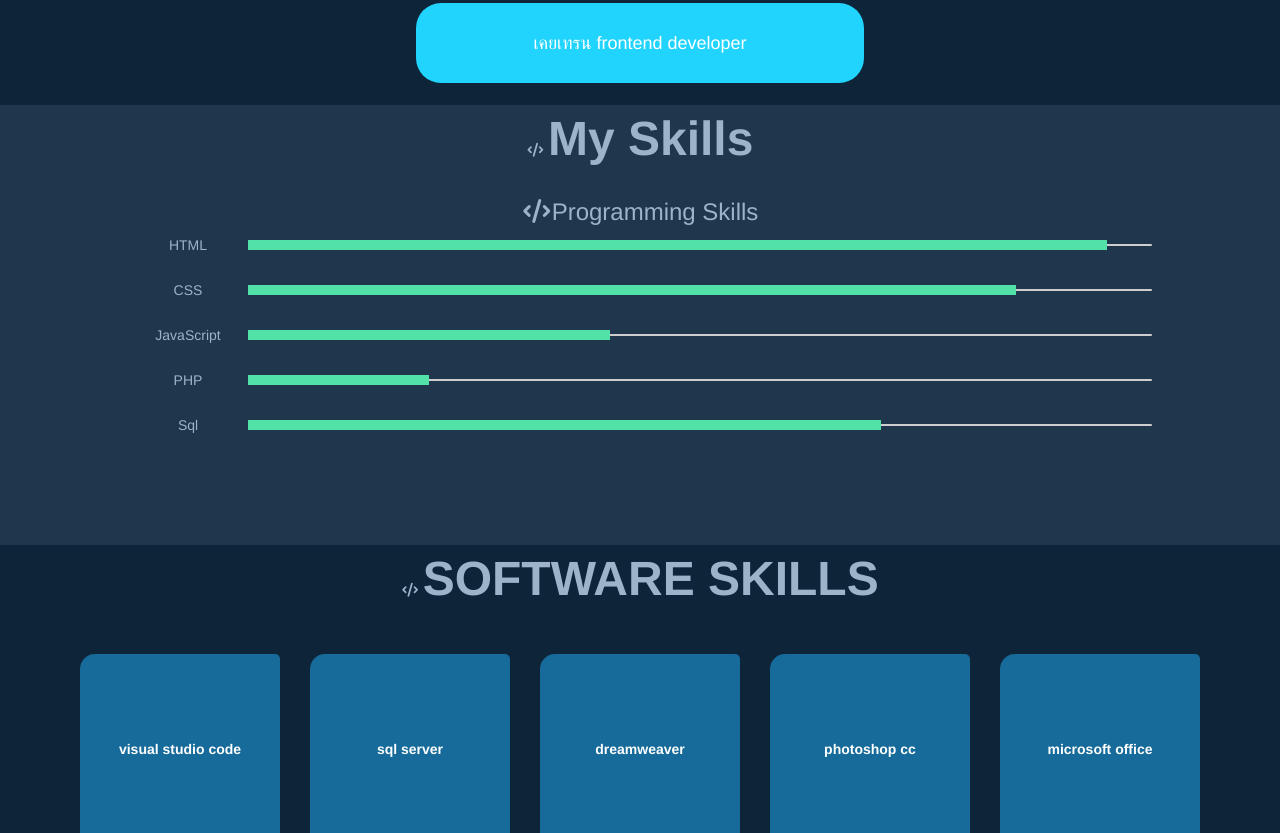
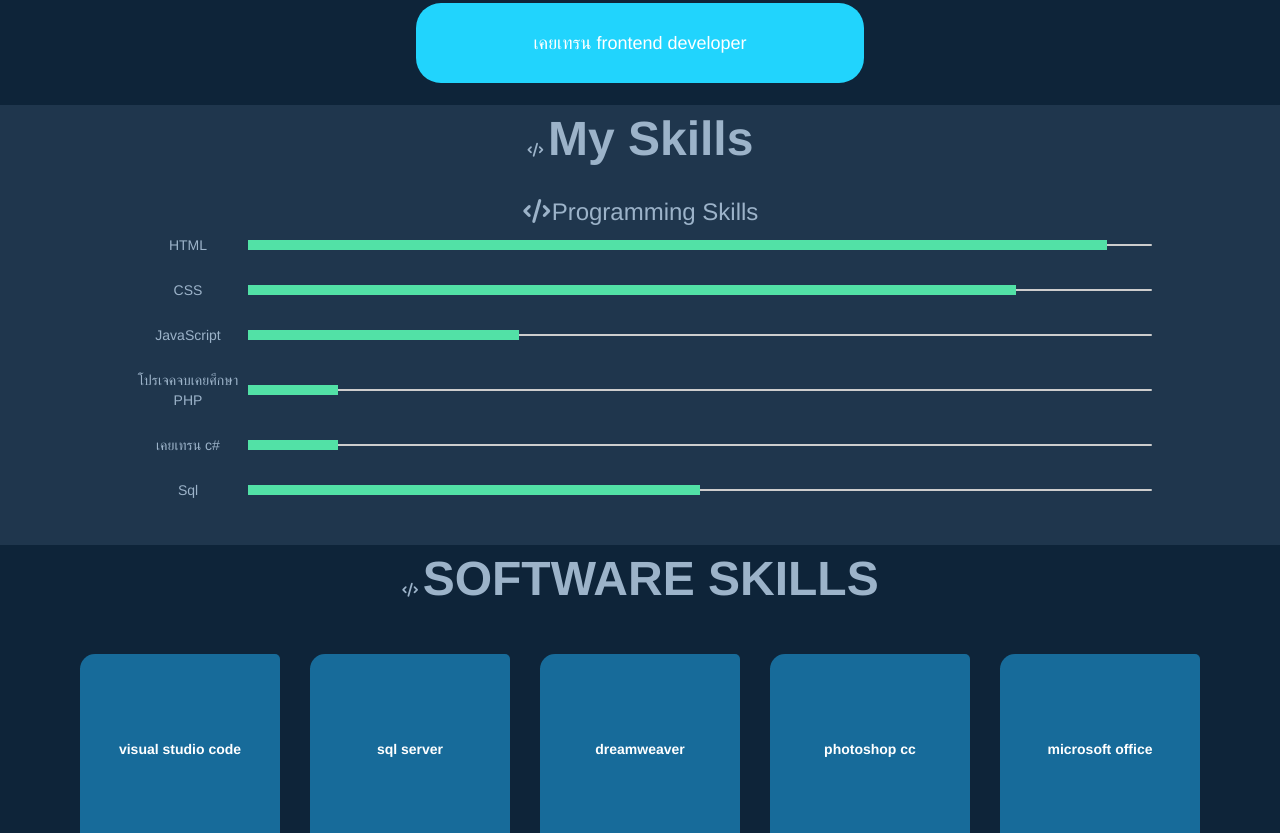
Before and after one commit to srisuda1997/portfolio-srisuda, a plain HTML site: page index.html in a window 1280 px wide. Shown: the part 857-1690 px from the top of the page. Drawn offline with nearby package versions, Linux system fonts and the light colour scheme.

Commit message:
Add files via upload

```diff
--- a/index.html
+++ b/index.html
@@ -210,17 +210,22 @@
                   </li>
                   <li data-percent="40"><span>JavaScript</span>
                     <div class="skills-bar">
-                      <div class="bar" style="width: 40%; transition-duration: 0.5s;"></div>
+                      <div class="bar" style="width: 30%; transition-duration: 0.5s;"></div>
                     </div>
                   </li>
-                  <li data-percent="20"><span>PHP</span>
+                  <li data-percent="20"><span>โปรเจคจบเคยศึกษา PHP</span>
                     <div class="skills-bar">
-                      <div class="bar" style="width: 20%; transition-duration: 0.5s;"></div>
+                      <div class="bar" style="width: 10%; transition-duration: 0.5s;"></div>
+                    </div>
+                  </li>
+                  <li data-percent="20"><span>เคยเทรน c#</span>
+                    <div class="skills-bar">
+                      <div class="bar" style="width: 10%; transition-duration: 0.5s;"></div>
                     </div>
                   </li>
                   <li data-percent="20"><span>Sql</span>
                     <div class="skills-bar">
-                      <div class="bar" style="width: 70%; transition-duration: 0.5s;"></div>
+                      <div class="bar" style="width: 50%; transition-duration: 0.5s;"></div>
                     </div>
                   </li>
                 </ul>
--- a/style.css
+++ b/style.css
@@ -42,12 +42,15 @@
 .box_labal {
   position: relative;
   display: block;
-  height: 40vh;
+  height: 45vh;
   margin: 40px;
   justify-content: center;
   align-items: center;
   border-radius: 25px;
   padding: 20px 20px 0 20px ;
+  transition: 1s;
+  /* box-shadow: 5px 5px 0px black; */
+  /* transform: skewX(-20deg); */
 }
 
 .box_labal::before {
@@ -69,7 +72,6 @@
   color: #fff;
   text-align: left;
 }
-
 
 #box_labal1 {
   position: relative;
```
